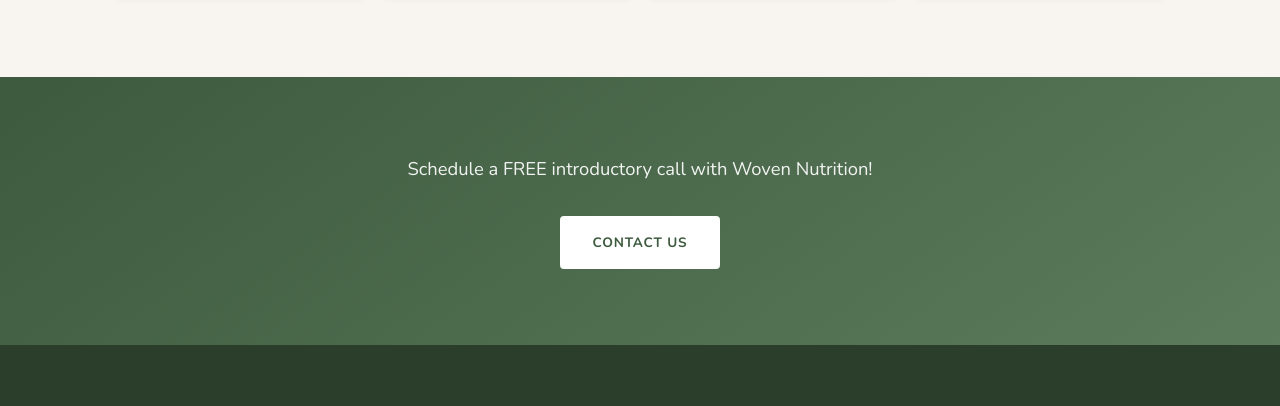
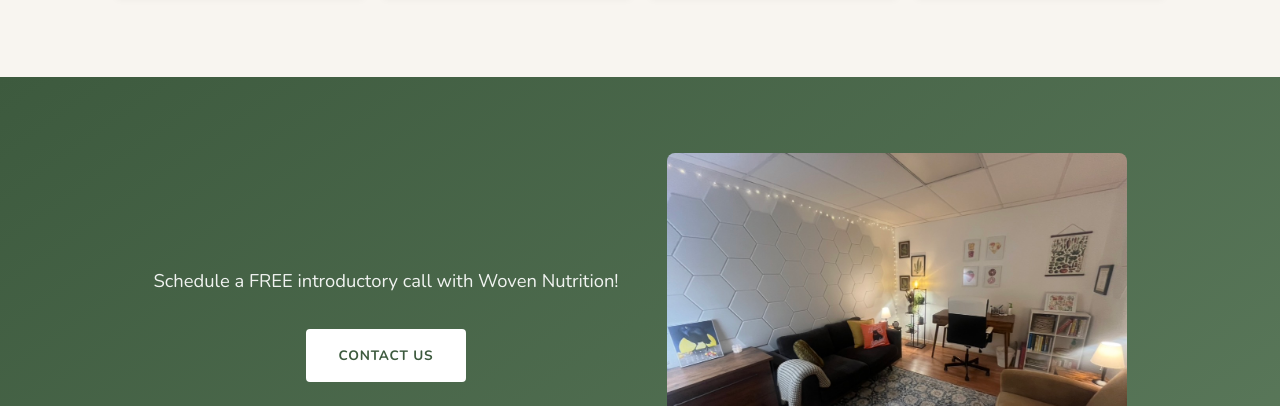
Before and after one commit to nicoleycramer/woven-nutrition, an Eleventy site: page src/index.njk in a window 1280 px wide. Shown: the part 2910-3316 px from the top of the page. Built offline with nearby package versions, Linux system fonts and the light colour scheme; Eleventy itself is replaced by a stand-in of ours; files that its build step writes are made by us from their sources.

Commit message:
Add office image on home page contact CTA

```diff
--- a/src/css/styles.css
+++ b/src/css/styles.css
@@ -526,6 +526,26 @@ section { padding: var(--section-padding); }
 }
 .cta-band h2 { color: var(--white); margin-bottom: 0.85rem; }
 .cta-band p { opacity: 0.85; max-width: 500px; margin: 0 auto 2rem; font-size: 1.05rem; }
+.cta-band-split .container {
+  display: flex;
+  align-items: center;
+  justify-content: center;
+  gap: 48px;
+}
+.cta-band-text { flex: 0 0 auto; }
+.cta-band-text p { max-width: none; white-space: nowrap; }
+.cta-band-img {
+  flex: 0 1 460px;
+  min-width: 0;
+  width: 100%;
+  border-radius: 8px;
+  display: block;
+}
+@media (max-width: 700px) {
+  .cta-band-split .container { flex-direction: column; gap: 32px; }
+  .cta-band-text, .cta-band-img { flex: none; }
+  .cta-band-text p { white-space: normal; }
+}
 
 /* === ABOUT PAGE === */
 .about-intro { background-color: var(--white); }
--- a/src/index.njk
+++ b/src/index.njk
@@ -115,9 +115,12 @@ permalink: /
       </div>
     </section>
 
-    <section class="cta-band">
+    <section class="cta-band cta-band-split">
       <div class="container">
-         <p style="font-size:1.15rem; opacity:0.92; margin-bottom:2rem;">Schedule a FREE introductory call with Woven Nutrition!</p>
-        <a href="#" data-contact-link target="_blank" class="btn btn-white">Contact us</a>
+        <div class="cta-band-text">
+          <p style="font-size:1.15rem; opacity:0.92; margin-bottom:2rem;">Schedule a FREE introductory call with Woven Nutrition!</p>
+          <a href="#" data-contact-link target="_blank" class="btn btn-white">Contact us</a>
+        </div>
+        <img class="cta-band-img" src="/images/office/office-inside.jpg" alt="Inside the Woven Nutrition office">
       </div>
     </section>
```
